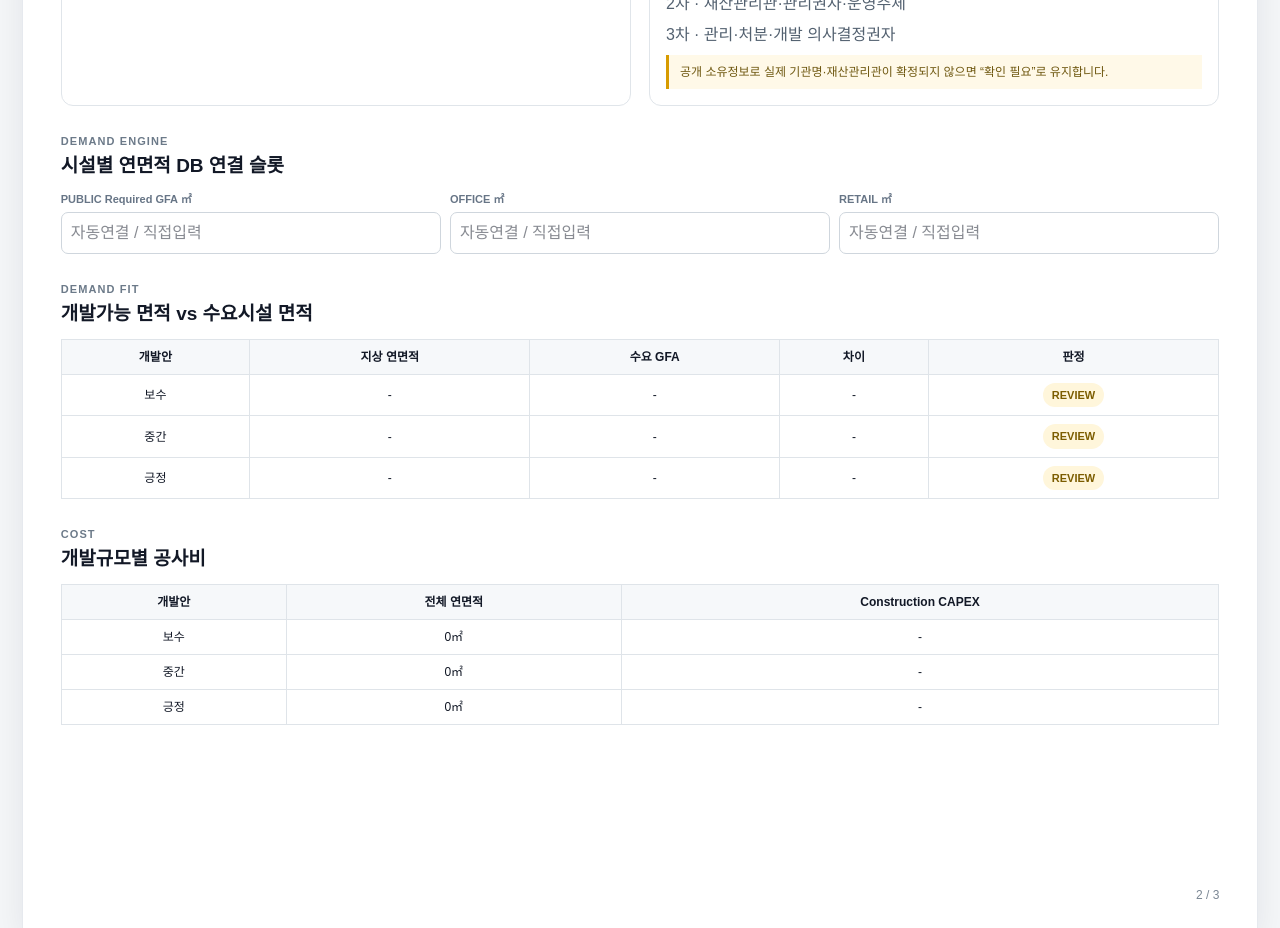
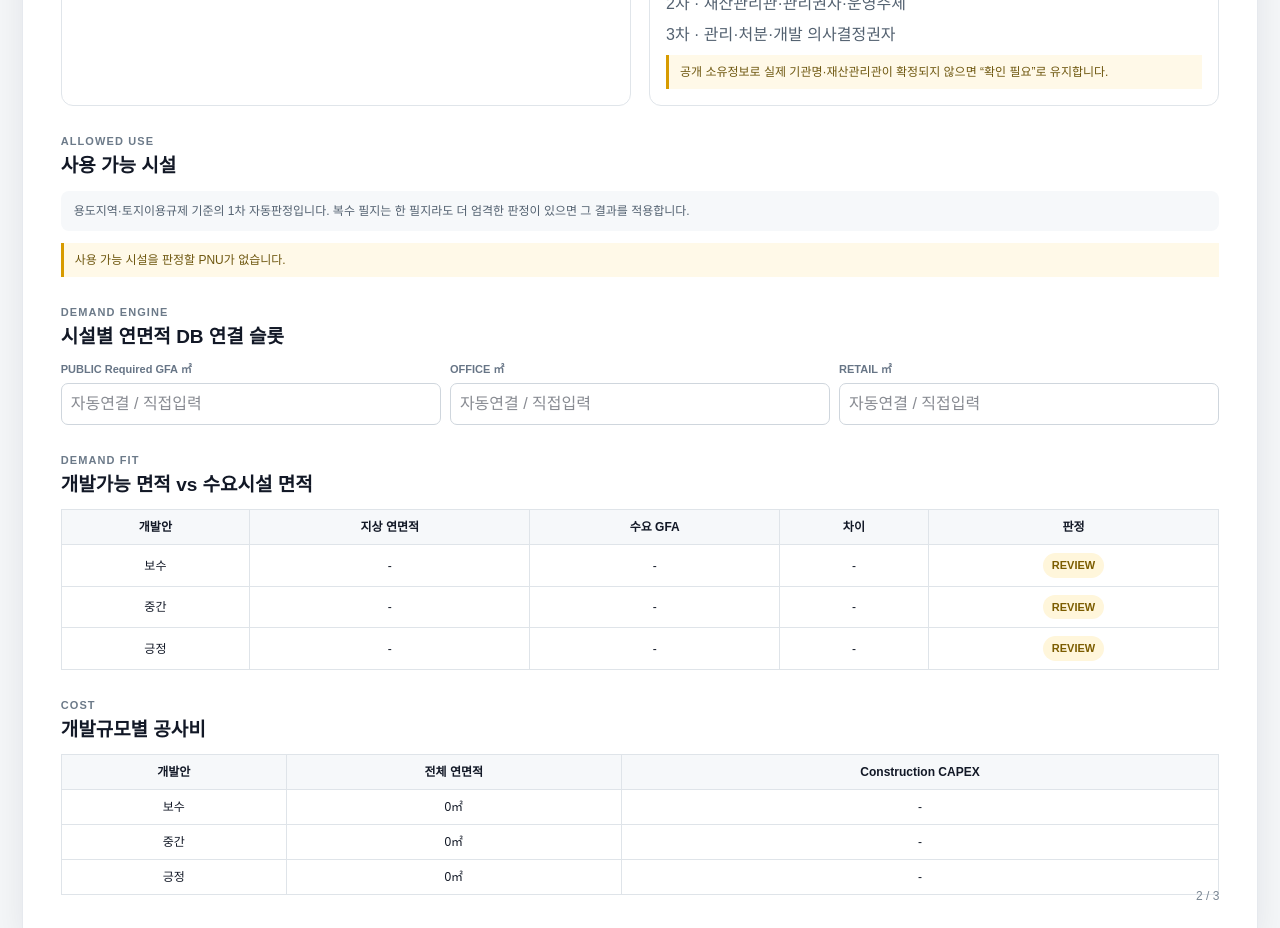
Before and after one commit to bannyjuya-arch/inrealtylab-investment, a Next.js app: page /report in a window 1280 px wide. Shown: the part 1500-2428 px from the top of the page. Built offline with nearby package versions, Linux system fonts and the light colour scheme.

Commit message:
Connect usable facility analysis to Part 3 report

```diff
--- a/app/report/layout.tsx
+++ b/app/report/layout.tsx
@@ -1,5 +1,6 @@
 import type { ReactNode } from "react";
 import BasementRatioBridge from "./basement-ratio-bridge";
+import FacilityAvailabilityBridge from "./facility-availability-bridge";
 
 const bootstrapPart1 = `
 (function () {
@@ -49,6 +50,7 @@ export default function ReportLayout({ children }: { children: ReactNode }) {
     <>
       <script dangerouslySetInnerHTML={{ __html: bootstrapPart1 }} />
       <BasementRatioBridge />
+      <FacilityAvailabilityBridge />
       {children}
     </>
   );
```
